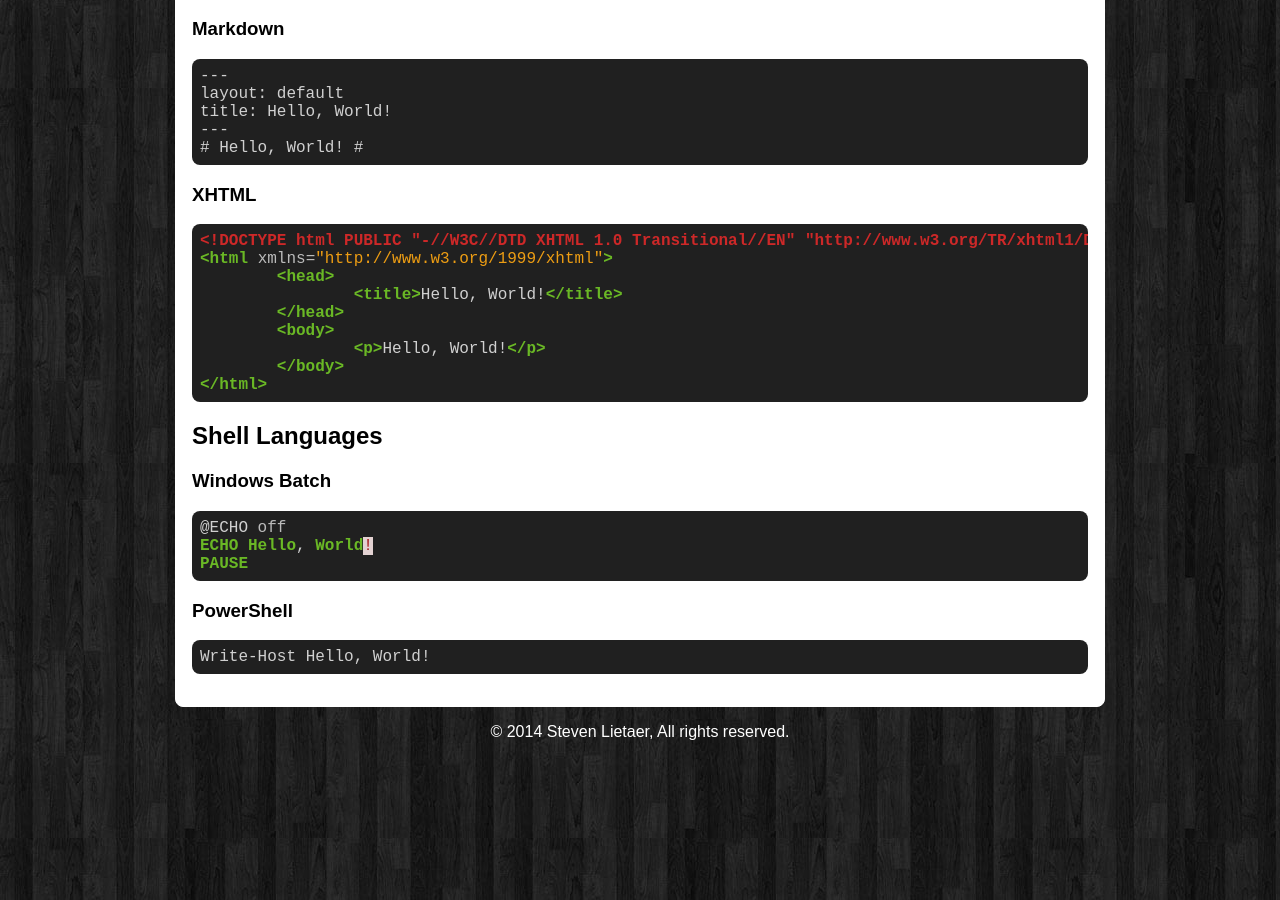
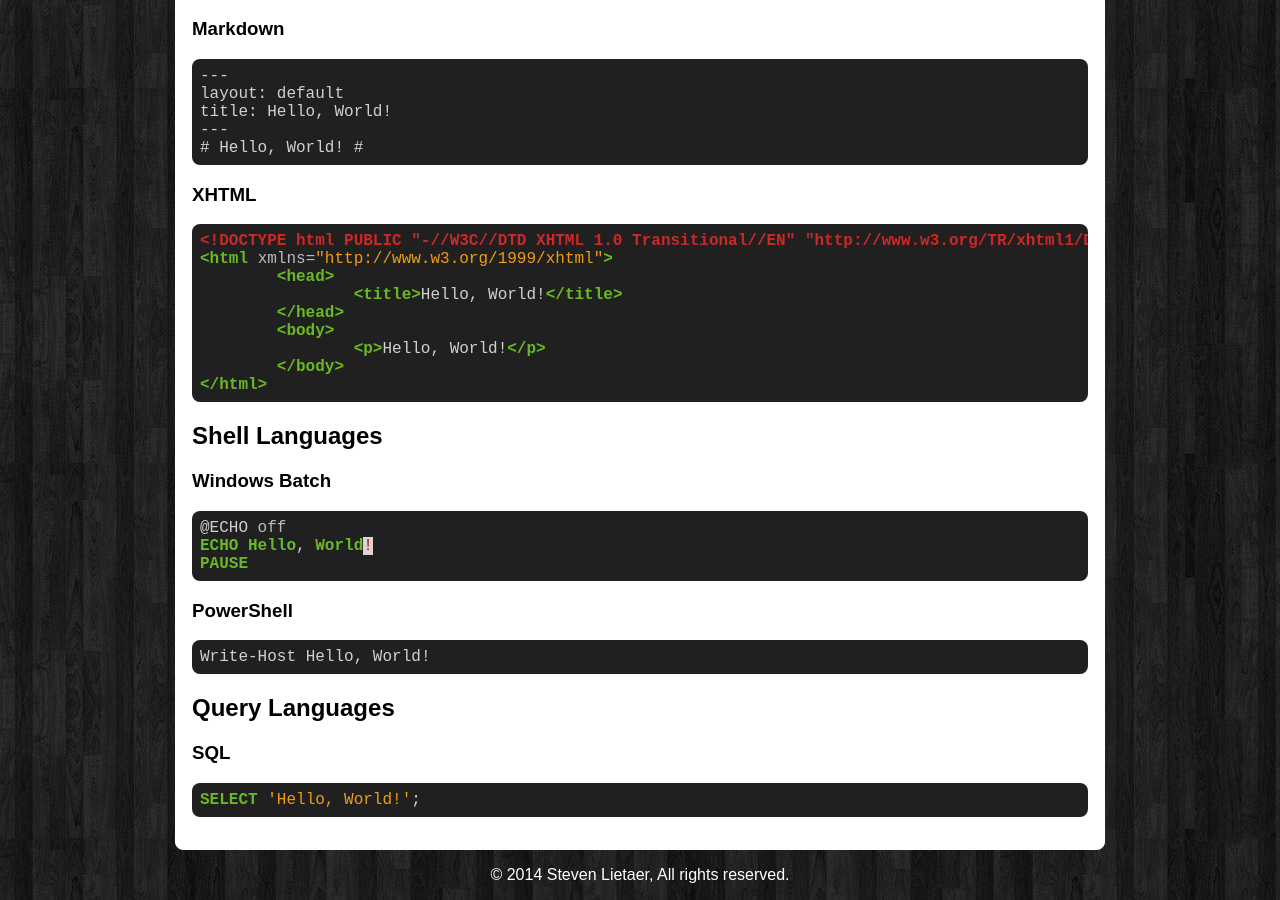
Before and after one commit to Nevets82/nevets82.github.io, a Jekyll site: the page built from index.md, in a window 1280 px wide and 900 px high, scrolled down 2162 px. Built offline with Jekyll 4.4.1, drawn with Linux system fonts in a browser that asks for light colours; Markdown is read by kramdown in place of the engine named in the settings.

Commit message:
Hello, World! Update

````diff
--- a/index.md
+++ b/index.md
@@ -163,3 +163,11 @@ PAUSE
 ```powershell
 Write-Host Hello, World!
 ```
+
+## Query Languages ##
+
+### SQL ###
+
+```sql
+SELECT 'Hello, World!';
+```
````
